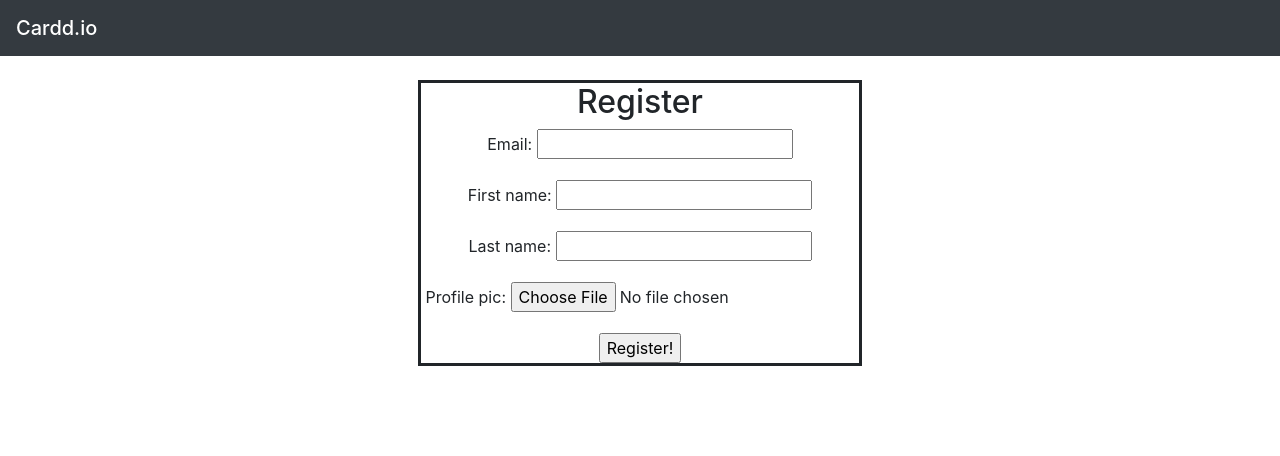
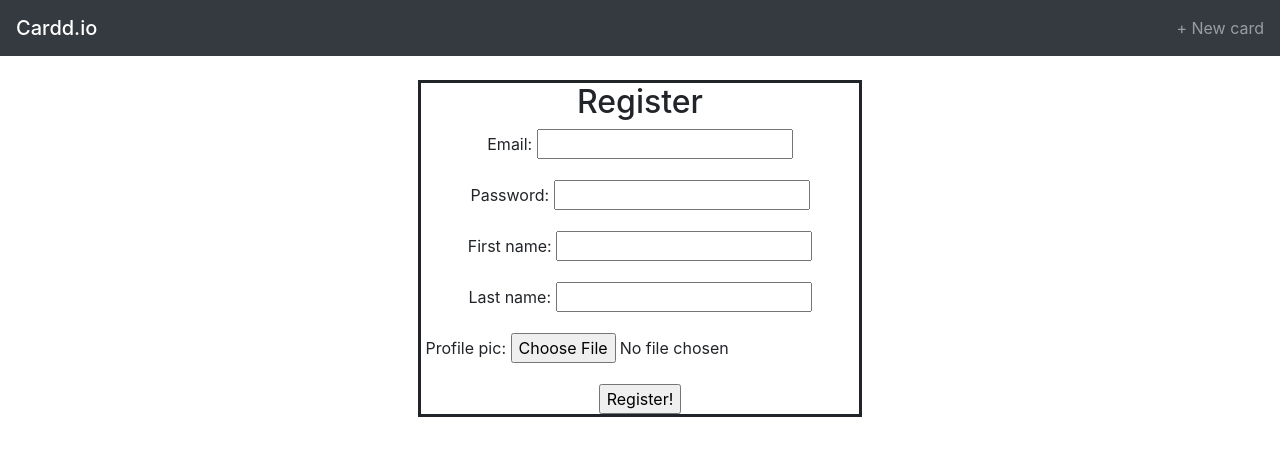
Before and after one commit to JonathanChavezTamales/Cardd, a Django app: page /signup in a window 1280 px wide. Shown: the top 456 px of the page. Run offline with Django 3.2, Linux system fonts and the light colour scheme; some libraries are stand-ins or nearby versions.

Commit message:
fixed ppic, and modelfields modified, added password field

```diff
--- a/cardd/settings.py
+++ b/cardd/settings.py
@@ -120,3 +120,4 @@ USE_TZ = True
 # https://docs.djangoproject.com/en/2.0/howto/static-files/
 
 STATIC_URL = '/static/'
+MEDIA_URL = '/media/'
--- a/cardd/urls.py
+++ b/cardd/urls.py
@@ -14,6 +14,8 @@ Including another URLconf
     2. Add a URL to urlpatterns:  path('blog/', include('blog.urls'))
 """
 from django.contrib import admin
+from django.conf import settings
+from django.conf.urls.static import static
 from django.urls import path
 from cards.views import all_cards_view, new_card_view
 from user.views import user_view, signup_view
@@ -25,4 +27,4 @@ urlpatterns = [
     path('new_card', new_card_view),
     path('signup', signup_view)
 
-]
+]+ static(settings.MEDIA_URL, document_root=settings.MEDIA_ROOT)
--- a/cards/models.py
+++ b/cards/models.py
@@ -5,9 +5,9 @@ from django.db import models
 class Card(models.Model):
     name = models.CharField(max_length=50)
     email = models.CharField(max_length=50)
-    position = models.CharField(max_length=20)
-    company = models.CharField(max_length=40)
-    phone = models.CharField(max_length=15, blank=True)
+    position = models.CharField(max_length=40)
+    company = models.CharField(max_length=50)
+    phone = models.CharField(max_length=20, blank=True)
     date = models.DateTimeField(auto_now_add=True)
     isPublic = models.BooleanField(default=True)
     user = models.ForeignKey('user.User', on_delete=models.CASCADE)
--- a/cards/views.py
+++ b/cards/views.py
@@ -1,7 +1,7 @@
 from django.shortcuts import render
 from .models import Card
 from .forms import CardForm
-from django.http import HttpResponse
+from django.http import HttpResponseRedirect
 # Create your views here.
 
 def all_cards_view(request):
@@ -21,7 +21,7 @@ def new_card_view(request):
         if form.is_valid:
             card = form.save(commit=False)
             card.save()
-            return HttpResponse("Guardada")
+            return HttpResponseRedirect("home")
 
 
     else:
--- a/templates/base.html
+++ b/templates/base.html
@@ -8,8 +8,13 @@
   <title>Cardd</title>
 </head>
 <body>
-  <nav class="navbar navbar-dark bg-dark">
+  <nav class="navbar expand-lg navbar-dark bg-dark">
     <span class="navbar-brand mb-0 h1">Cardd.io</span>
+    <ul class="navbar-nav">
+      <li class="nav-item">
+        <a class="nav-link" href="/new_card">+ New card</a>
+      </li>
+    </ul>
   </nav>
 
   <div class="container mt-4">
--- a/user/models.py
+++ b/user/models.py
@@ -4,11 +4,12 @@ from django.db import models
 
 class User(models.Model):
     email = models.EmailField(unique=True)
+    password = models.CharField(max_length=100)
     date_created = models.DateTimeField(auto_now_add=True)
     first_name = models.CharField(max_length=25)
     last_name = models.CharField(max_length=25)
     profile_pic = models.ImageField(
-        upload_to="user/media/profile_pics",
+        upload_to="media/profile_pics",
         )
     isPremium = models.BooleanField(default=False)
 
```
Also changed, not shown: templates/user/user.html (+25 -4 lines), cards/migrations/0002_auto_20190116_0510.py (added), db.sqlite3, user/media/profile_pics/454b06bb-8447-481c-b90d-fd581f540edf.jpeg (deleted), user/migrations/0006_auto_20190116_0510.py (added).
